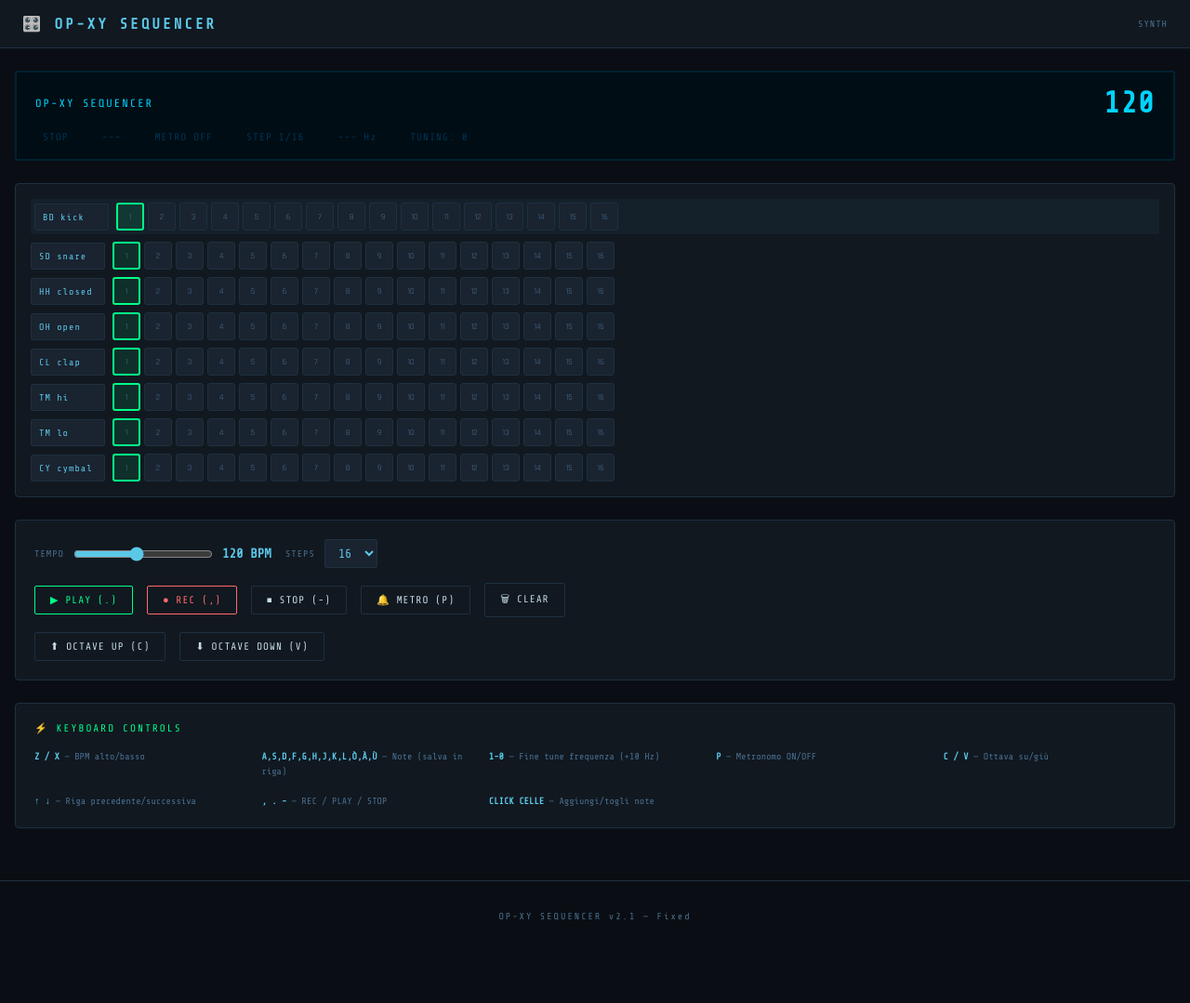
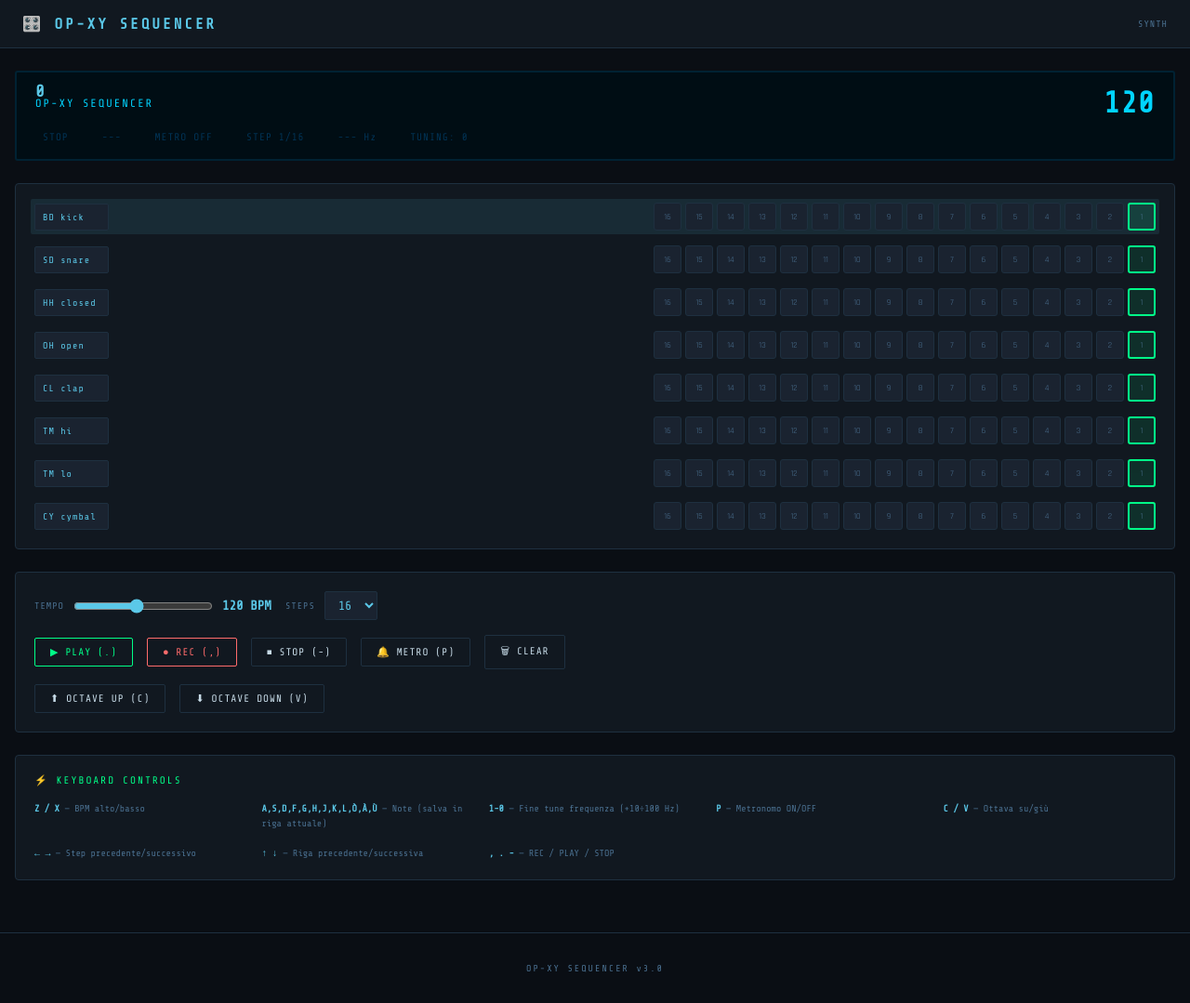
Before and after one commit to idk34-di/keyboard-syn, a plain HTML site: page index.html in a window 1280 px wide. Shown: the whole page at 93% size. Before the commit the page ends 1023 px from the top, so only its background shows below. Drawn offline with nearby package versions, Linux system fonts and the light colour scheme.

Commit message:
Enhance UI with screen counter and control updates
Added screen counter and updated keyboard controls.

```diff
--- a/index.html
+++ b/index.html
@@ -81,6 +81,17 @@
             padding: 15px 20px;
             font-family: var(--font-mono);
             margin-bottom: 1.5rem;
+            position: relative;
+        }
+
+        .screen-counter {
+            position: absolute;
+            top: 10px;
+            left: 20px;
+            font-size: 18px;
+            color: var(--accent);
+            font-weight: bold;
+            letter-spacing: 1px;
         }
 
         .screen-top {
@@ -107,6 +118,7 @@
             display: flex;
             gap: 20px;
             flex-wrap: wrap;
+            margin-top: 10px;
         }
 
         .screen-info {
@@ -147,9 +159,16 @@
             gap: 8px;
             margin-bottom: 8px;
             align-items: center;
+            padding: 4px;
+            border-radius: 2px;
+            transition: background 0.1s;
         }
 
         .track:last-child { margin-bottom: 0; }
+
+        .track.current-row {
+            background: rgba(91, 200, 232, 0.1);
+        }
 
         .track-label {
             font-family: var(--font-mono);
@@ -168,6 +187,7 @@
             display: flex;
             gap: 4px;
             flex: 1;
+            flex-direction: row-reverse;
         }
 
         .step {
@@ -364,6 +384,7 @@
     <main>
         <!-- SCREEN -->
         <div class="screen">
+            <div class="screen-counter" id="counter">0</div>
             <div class="screen-top">
                 <span class="screen-label">OP-XY SEQUENCER</span>
                 <span class="screen-bpm" id="bpm-display">120</span>
@@ -420,18 +441,18 @@
             <div class="help-title">⚡ KEYBOARD CONTROLS</div>
             <div class="help-grid">
                 <div class="help-item"><span class="help-key">Z / X</span> — BPM alto/basso</div>
-                <div class="help-item"><span class="help-key">A,S,D,F,G,H,J,K,L,Ò,À,Ù</span> — Note (salva in riga)</div>
-                <div class="help-item"><span class="help-key">1-0</span> — Fine tune frequenza (+10 Hz)</div>
+                <div class="help-item"><span class="help-key">A,S,D,F,G,H,J,K,L,Ò,À,Ù</span> — Note (salva in riga attuale)</div>
+                <div class="help-item"><span class="help-key">1-0</span> — Fine tune frequenza (+10÷100 Hz)</div>
                 <div class="help-item"><span class="help-key">P</span> — Metronomo ON/OFF</div>
                 <div class="help-item"><span class="help-key">C / V</span> — Ottava su/giù</div>
+                <div class="help-item"><span class="help-key">← →</span> — Step precedente/successivo</div>
                 <div class="help-item"><span class="help-key">↑ ↓</span> — Riga precedente/successiva</div>
                 <div class="help-item"><span class="help-key">, . -</span> — REC / PLAY / STOP</div>
-                <div class="help-item"><span class="help-key">CLICK CELLE</span> — Aggiungi/togli note</div>
             </div>
         </div>
     </main>
 
-    <footer>OP-XY SEQUENCER v2.1 — Fixed</footer>
+    <footer>OP-XY SEQUENCER v3.0</footer>
 
     <script>
         const AC = window.AudioContext || window.webkitAudioContext;
@@ -478,7 +499,8 @@
             playInterval: null,
             metroInterval: null,
             currentFreq: 0,
-            tuning: 0,  // Fine tuning in Hz
+            tuning: 0,
+            counter: 0,
             baseFreqs: [
                 130.81, 146.83, 164.81, 174.61, 196.00, 220.00,
                 246.94, 261.63, 293.66, 329.63, 349.23, 392.00
@@ -506,8 +528,7 @@
             let html = '';
 
             state.tracks.forEach((track, ti) => {
-                const isCurrentRow = ti === state.currentRow;
-                html += `<div class="track"${isCurrentRow ? ' style="background: rgba(91, 200, 232, 0.05); padding: 4px; border-radius: 2px;"' : ''}>
+                html += `<div class="track${ti === state.currentRow ? ' current-row' : ''}">
                     <div class="track-label">${track.name}</div>
                     <div class="steps">`;
 
@@ -525,12 +546,14 @@
 
         function toggleStep(track, step) {
             state.tracks[track].steps[step] = !state.tracks[track].steps[step];
-            playTone(state.baseFreqs[track % 12] * Math.pow(2, state.octave) + state.tuning, 0.08);
+            const freq = state.baseFreqs[track % 12] * Math.pow(2, state.octave) + state.tuning;
+            playTone(freq, 0.08);
             renderSequencer();
         }
 
         function updateScreen() {
             document.getElementById('bpm-display').textContent = state.bpm;
+            document.getElementById('counter').textContent = state.counter;
             document.getElementById('status-play').textContent = state.playing ? '▶ PLAYING' : 'STOP';
             document.getElementById('status-play').className = 'screen-info' + (state.playing ? ' on' : '');
             document.getElementById('status-rec').textContent = state.recording ? '● REC' : '---';
@@ -683,11 +706,26 @@
             };
             if (tuneMap.hasOwnProperty(key)) {
                 state.tuning = tuneMap[key];
+                state.counter++;
                 updateScreen();
                 e.preventDefault();
             }
 
-            // Navigate rows con frecce
+            // Navigate steps con frecce sinistra/destra
+            if (key === 'ARROWLEFT') {
+                state.currentStep = Math.max(0, state.currentStep - 1);
+                renderSequencer();
+                updateScreen();
+                e.preventDefault();
+            }
+            if (key === 'ARROWRIGHT') {
+                state.currentStep = Math.min(state.steps - 1, state.currentStep + 1);
+                renderSequencer();
+                updateScreen();
+                e.preventDefault();
+            }
+
+            // Navigate rows con frecce su/giu
             if (key === 'ARROWUP') {
                 state.currentRow = Math.max(0, state.currentRow - 1);
                 renderSequencer();
@@ -710,12 +748,11 @@
                 const freq = state.baseFreqs[noteIndex] * Math.pow(2, state.octave) + state.tuning;
                 state.currentFreq = freq;
 
-                // Play the tone
                 playTone(freq, 0.15);
 
-                // SALVA nella riga corrente al step corrente
                 if (state.recording) {
                     state.tracks[state.currentRow].steps[state.currentStep] = !state.tracks[state.currentRow].steps[state.currentStep];
+                    state.counter++;
                     renderSequencer();
                 }
 
```
